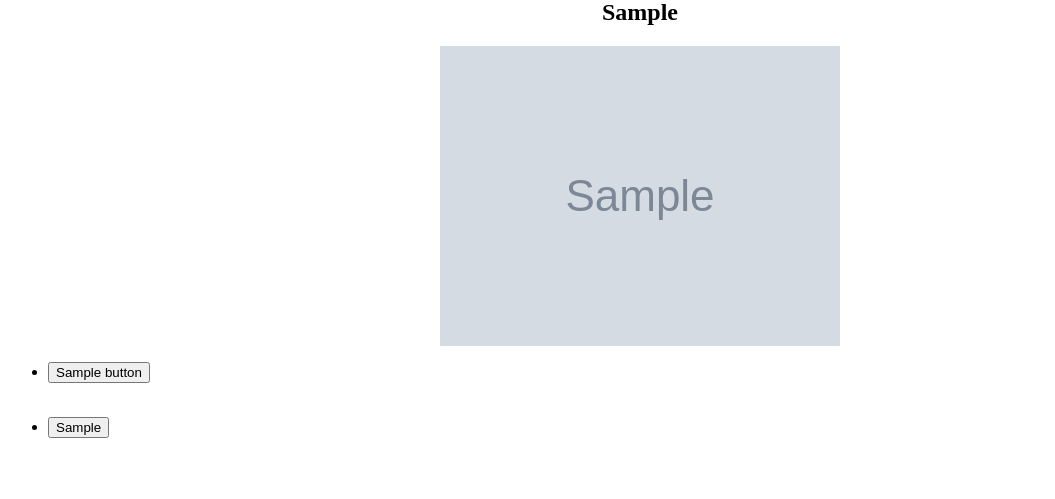
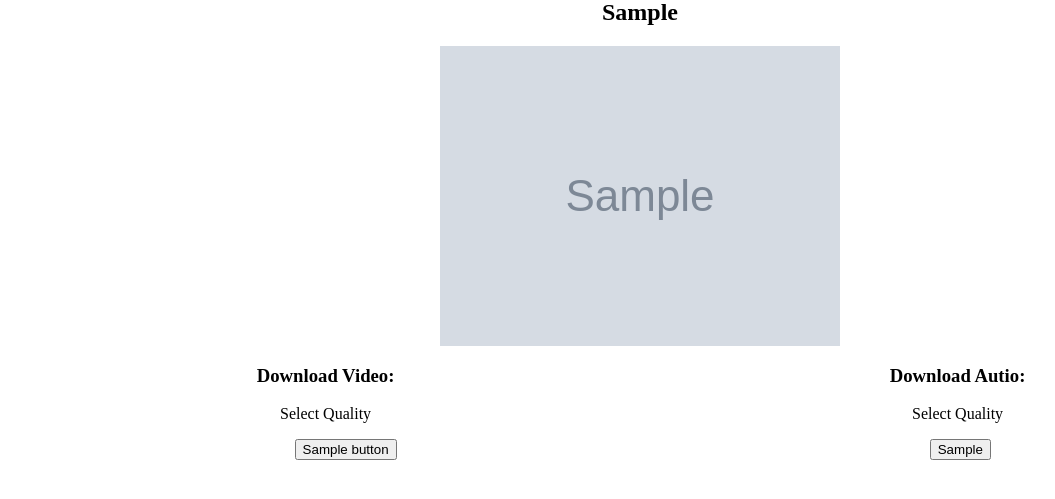
Before and after one commit to SL-Pirate/ytd-web, a Flask app: template templates/select.html in a window 1280 px wide. Shown: the part 47-546 px from the top of the page, without its empty margins (0-1055 px from the left). Run offline with Flask 2, Linux system fonts and the light colour scheme; the template is opened without the code that fills it: most values are stand-ins (such as "Sample title", 1, 10 or a date in 2020); grey boxes marked "Sample" are stand-in pictures.

Commit message:
Improved styling in quality selection page

```diff
--- a/static/styles/styles_select.css
+++ b/static/styles/styles_select.css
@@ -1,4 +1,5 @@
-img {height: auto;
+img {
+    height: auto;
     width : auto;
     max-width: 500px;
     max-height: 500px;
@@ -7,3 +8,20 @@ display: block;
     margin-left: auto;
     margin-right: auto;
 }
+
+.down {
+    display: flex;
+}
+
+li {
+    list-style-type: none;
+}
+
+div {
+    margin: auto;
+}
+
+h3, p {
+    display: flex;
+    justify-content: center;
+}
--- a/templates/select.html
+++ b/templates/select.html
@@ -10,7 +10,10 @@
         <div>
         <h2 style="text-align: center;">{{vid_tit}}</h2>
         <img src="{{vid_img}}">
+        <div class="down">
             <div>
+                <h3>Download Video: </h3>
+                <p>Select Quality</p>
                 <ul>
                     {%for n in buttons:%}
                         <li><a href="{{url_for('download_vid', reso=n)}}"><button>{{n}}</button></a></li>
@@ -19,6 +22,8 @@
                 </ul>
             </div>
             <div>
+                <h3>Download Autio:</h3>
+                <p>Select Quality</p>
                 <ul>
                     {%for m in buttons_aud:%}
                         <li><a href="{{url_for('download_aud', qual=m)}}"><button>{{m}}</button></a></li>
@@ -26,5 +31,6 @@
                     {%endfor%}
                 </ul>
             </div>
+        </div>
     </body>
 </html>
```
Lines whose indentation alone changed are shown as unchanged.
